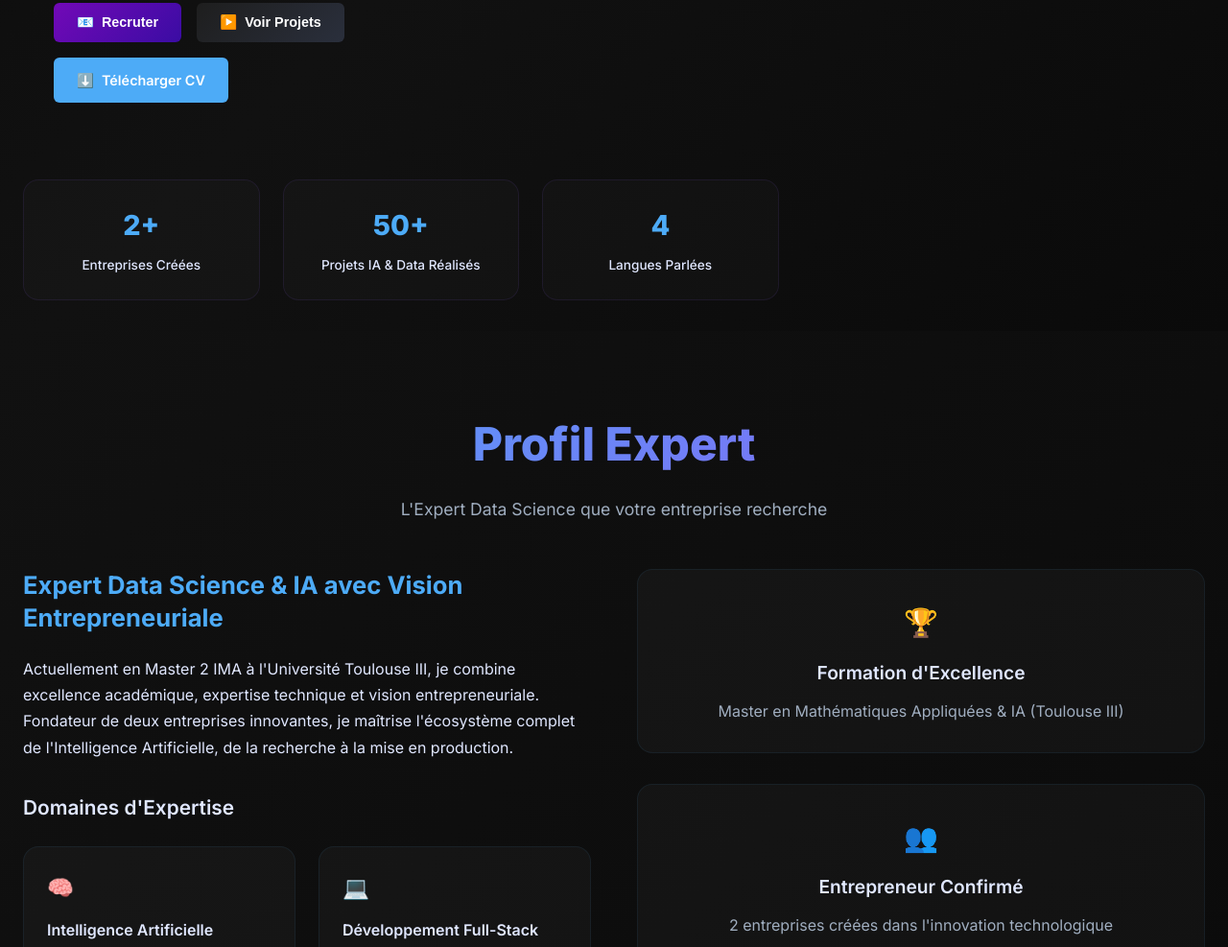
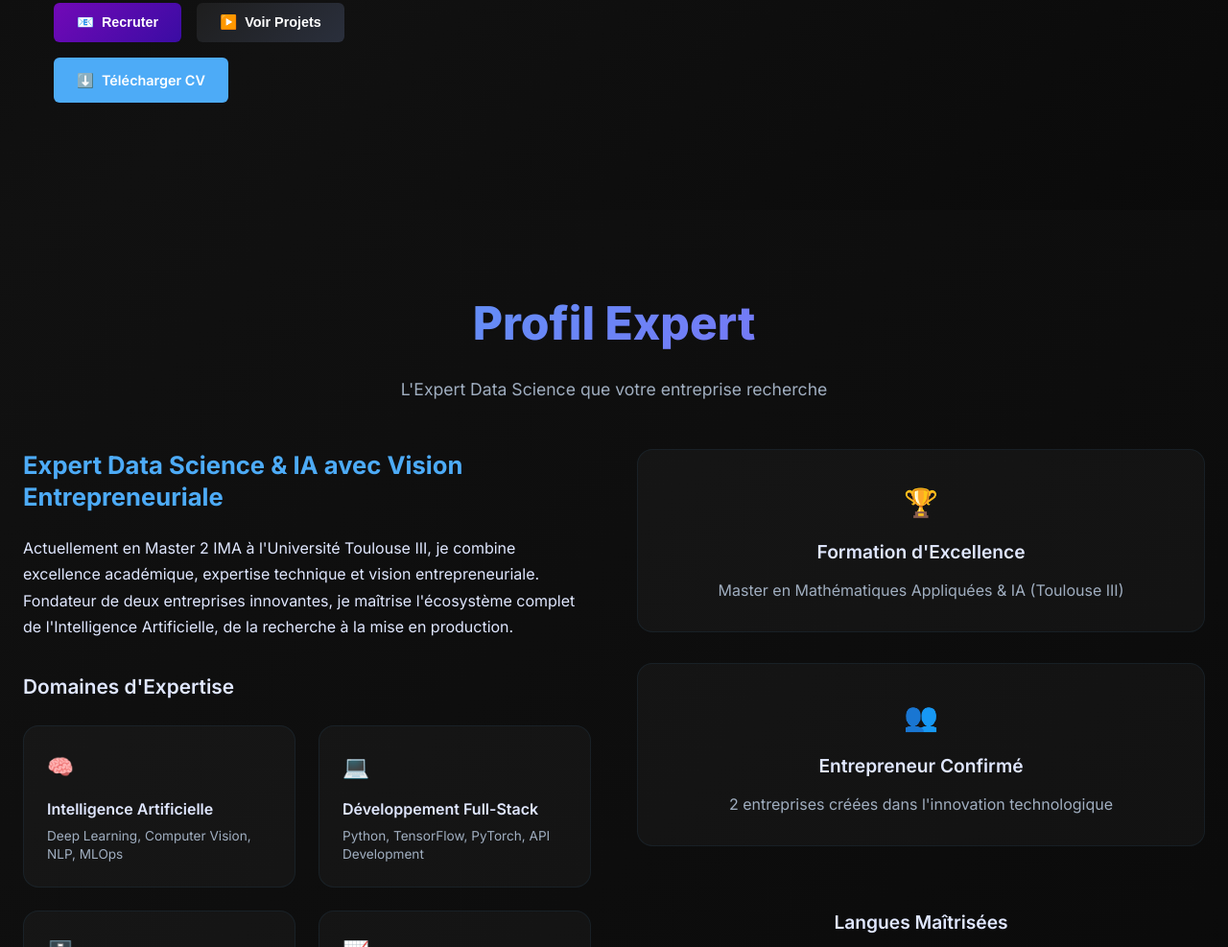
Before and after one commit to ugurba/Balci, a plain HTML site: page index.html in a window 1280 px wide. Shown: the part 847-1834 px from the top of the page at 96% size. Drawn offline with Linux system fonts and the light colour scheme.

Commit message:
Remove hero stats section from index.html
Removed hero stats section from the index.html file.

```diff
--- a/index.html
+++ b/index.html
@@ -114,19 +114,6 @@
                     </div>
                 </div>
                 </div>
-            </div> <div class="hero-stats">
-            <div class="stat-item">
-                <h3>2+</h3>
-                <p data-fr="Entreprises Créées" data-en="Companies Founded">Entreprises Créées</p>
-            </div>
-            <div class="stat-item">
-                <h3>50+</h3>
-                <p data-fr="Projets IA & Data Réalisés" data-en="AI & Data Projects Completed">Projets IA & Data Réalisés</p>
-            </div>
-            <div class="stat-item">
-                <h3>4</h3>
-                <p data-fr="Langues Parlées" data-en="Languages Spoken">Langues Parlées</p>
-            </div>
         </div>
     </div>
 
```
